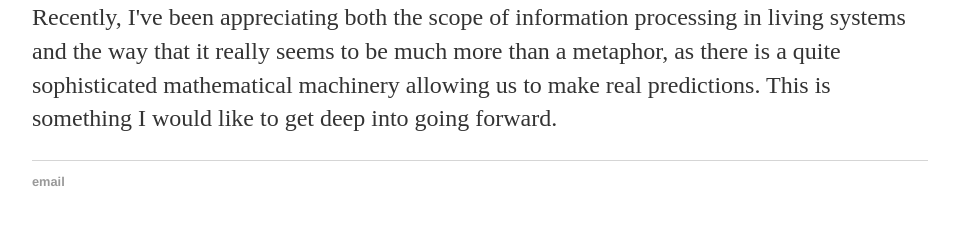
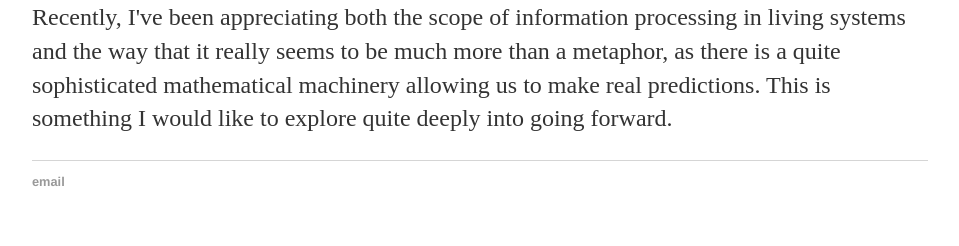
Before and after one commit to ghostsandmachines/ghostsandmachines.github.io, a Jekyll site: the page built from about/index.html, in a window 1280 px wide. Shown: the part 2099-2345 px from the top of the page, without its empty margins (160-1119 px from the left). Built offline with Jekyll 4.4.1, drawn with Linux system fonts in a browser that asks for light colours.

Commit message:
Update index.html

```diff
--- a/about/index.html
+++ b/about/index.html
@@ -21,12 +21,12 @@ title: Hi there.
 	<p>Given the approach above, what specific biological function and physical limits should one study? Two usual heuristics that we employ to decide what to do is to do what's most important or what's easiest and more often than not we end up doing a combination of both. Even more often we actually end up doing whatever is available at the time. I am currently particularly interested in:</p>
 
 	<p>
-	<ul>
+	<ul font-family="Helvetica">
 		<li> the physiological effects of molecular crowding inside the cell </li>
 		<li> the role of noise in the regulatory processes of the cell </li>
 		<li> genome evolution in bacteria, figuring out the way the patterns of abundance in gene content are related to the underlying evolutionary dynamics; evolutionary rules constrain the space of the possible, too, so for instance living systems might not reach a certain functionality because the search algorithm doesn't allow to reach it, not because of the physical impossibility of the functional outcome </li>
 	</ul>
 	</p>
 
-	<p>Recently, I've been appreciating both the scope of information processing in living systems and the way that it really seems to be much more than a metaphor, as there is a quite sophisticated mathematical machinery allowing us to make real predictions. This is something I would like to get deep into going forward.</p>
+	<p>Recently, I've been appreciating both the scope of information processing in living systems and the way that it really seems to be much more than a metaphor, as there is a quite sophisticated mathematical machinery allowing us to make real predictions. This is something I would like to explore quite deeply into going forward.</p>
 </div><!-- /.blurb -->
```
